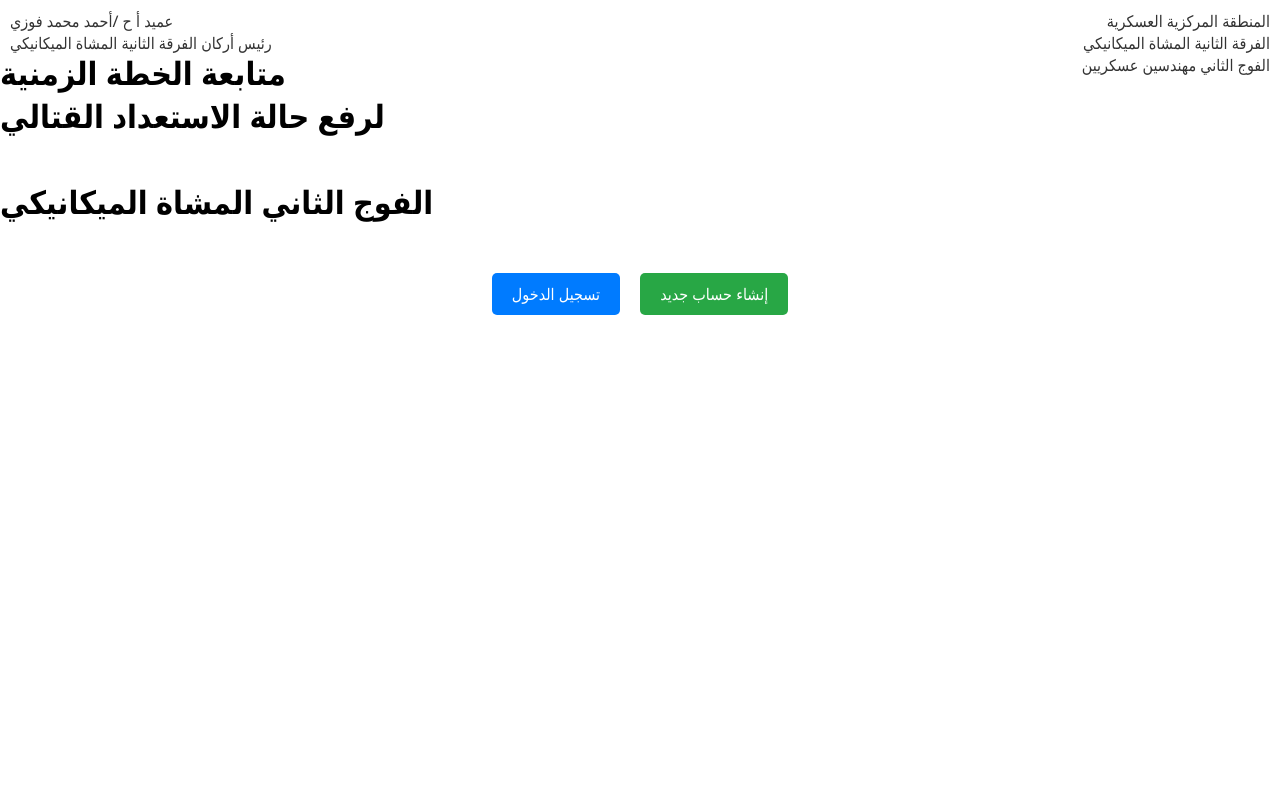
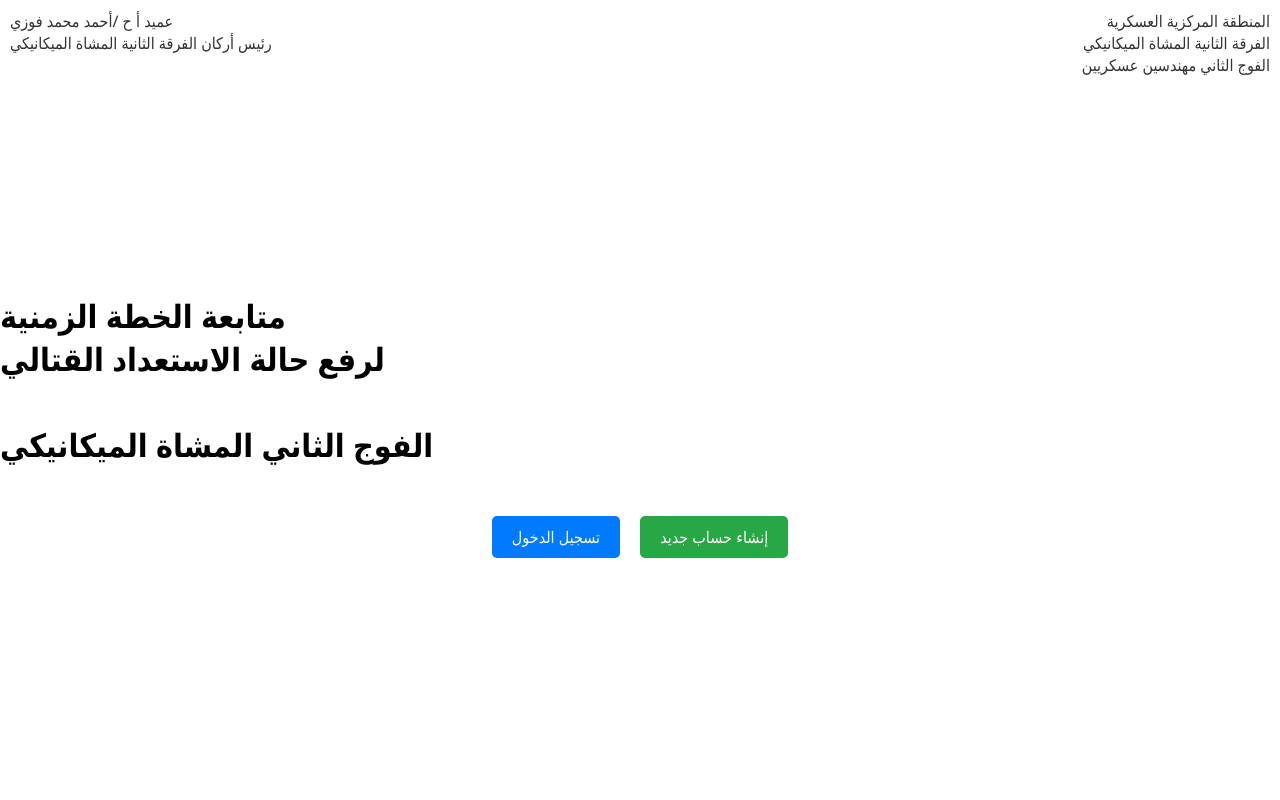
Before and after one commit to HasanAbdelhady/tasks, a Django app: page / in a window 1280 px wide. Run offline with Django 5.2, Linux system fonts and the light colour scheme.

Commit message:
Update login_or_signup.html

```diff
--- a/task_tracker/templates/login_or_signup.html
+++ b/task_tracker/templates/login_or_signup.html
@@ -11,7 +11,7 @@
                 padding: 0;
                 height: 100vh; /* Make sure the body takes full height of the viewport */
                 display: flex;
-                justify-content: absolute; /* Horizontally center the content */
+                justify-content: center; /* Horizontally center the content */
                 align-items: absolute; /* Vertically center the content */
                 flex-direction: column; /* Align items in a column */
             }
```
